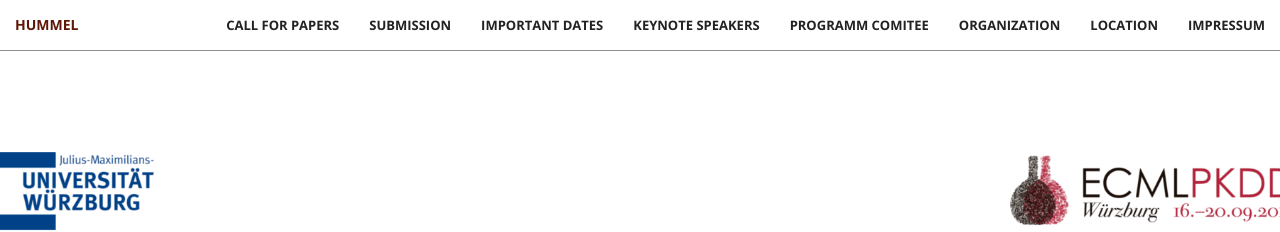
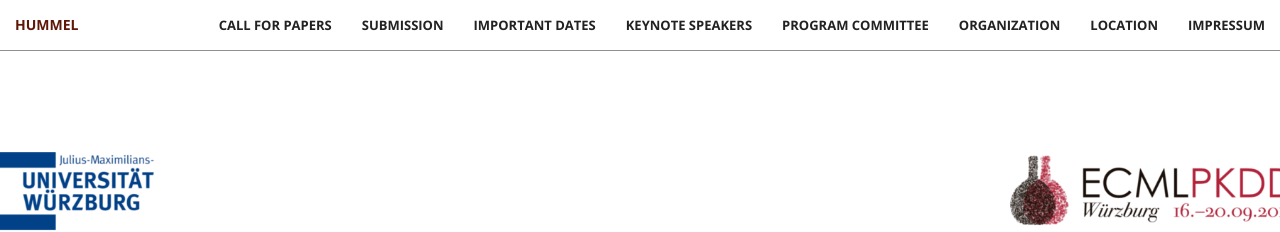
Before and after one commit to cophi-wue/ecml19.hummel.github.io, a Jekyll site: the page built from index.html, in a window 1280 px wide. Shown: the top 232 px of the page. Built offline with Jekyll 4.4.1, drawn with Linux system fonts in a browser that asks for light colours.

Commit message:
Update nav.html

```diff
--- a/_includes/nav.html
+++ b/_includes/nav.html
@@ -27,7 +27,7 @@
                     <a class="page-scroll" href="#key">Keynote Speakers</a>
                 </li>
                 <li>
-                    <a class="page-scroll" href="#comitee">Programm Comitee</a>
+                    <a class="page-scroll" href="#comitee">Program Committee</a>
                 </li>
                 <li>
                     <a class="page-scroll" href="#orga">Organization</a>
```
